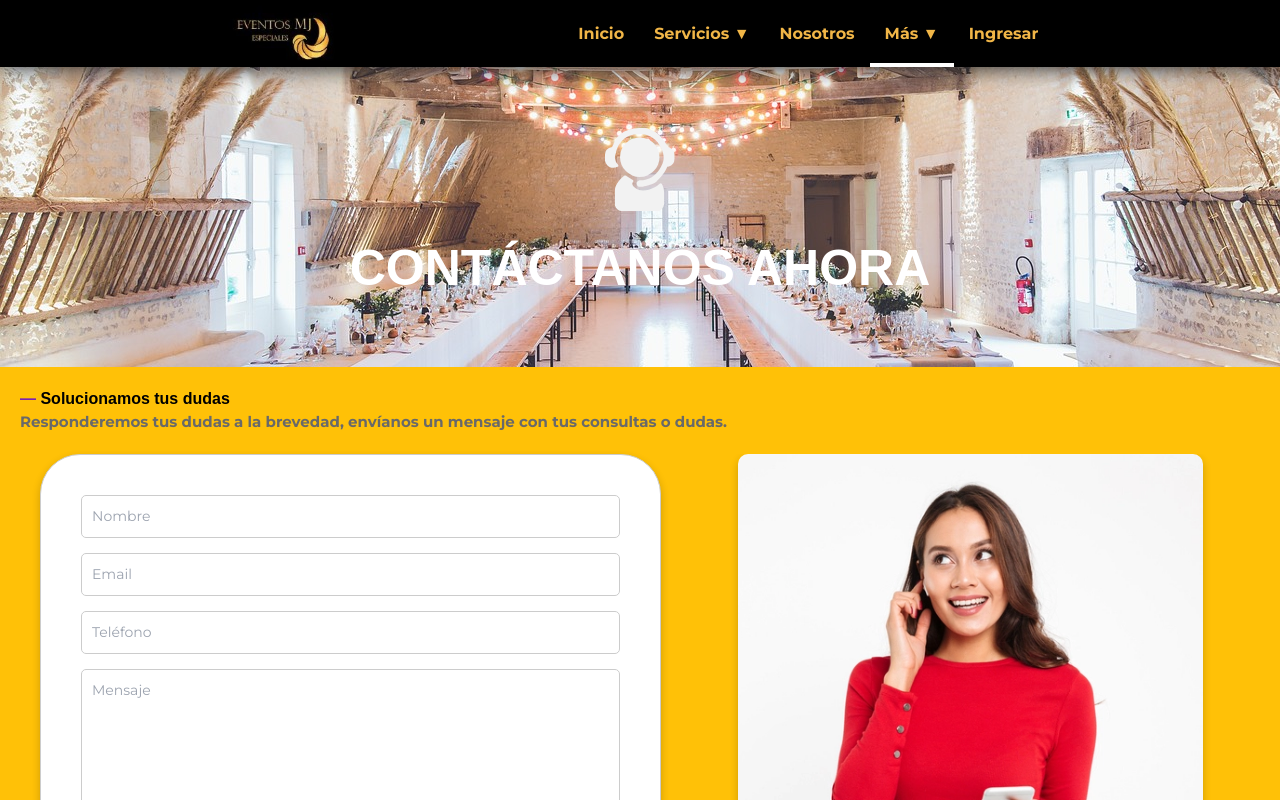
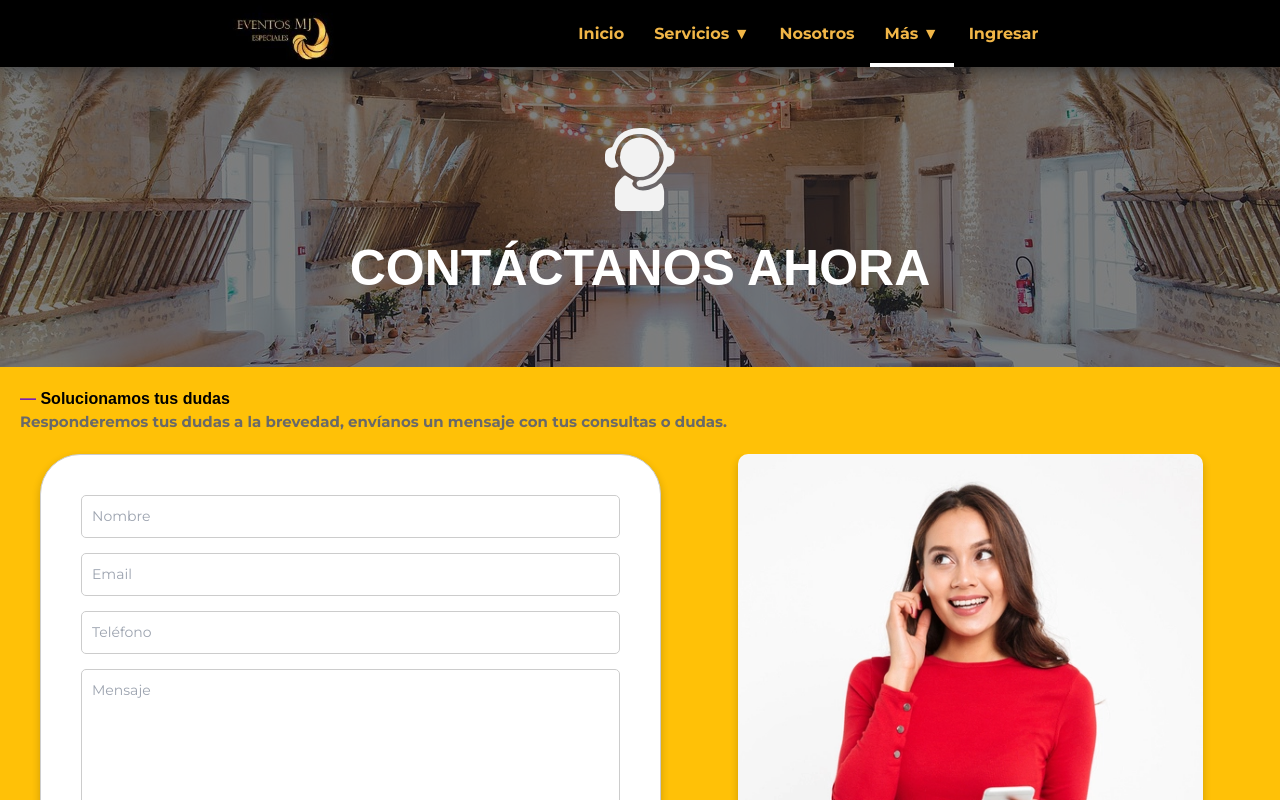
Before and after one commit to PollitoJLGD123/MJEventos-Frontend, a Next.js app: page /contactanos in a window 1280 px wide. Shown: the top 800 px of the page. Built offline with nearby package versions, Linux system fonts and the light colour scheme; a web font is replaced by a local one.

Commit message:
cambio de oscuridad en la imagen

```diff
--- a/app/(client)/contactanos/contacto.css
+++ b/app/(client)/contactanos/contacto.css
@@ -13,6 +13,7 @@
     height: 100%;
     object-fit: cover;
     display: block;
+    filter: brightness(50%); /* Reduce la iluminación al 50% */
 }
 
 /* Superposición de color morado transparente */
```
